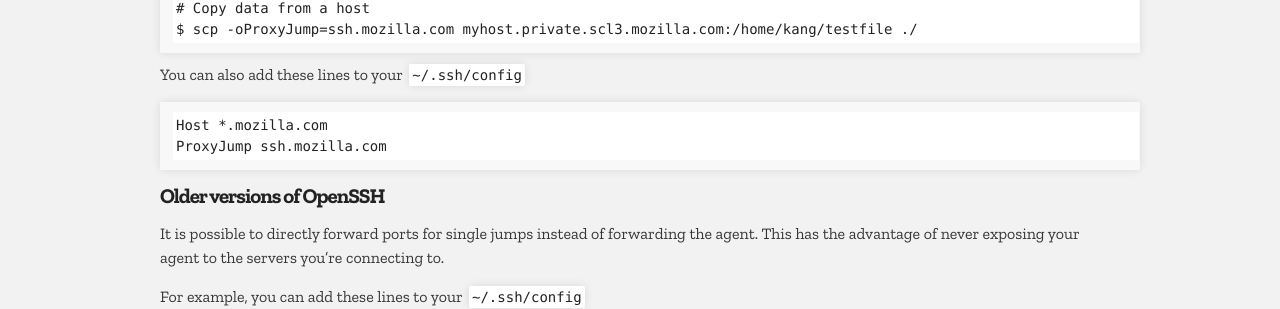
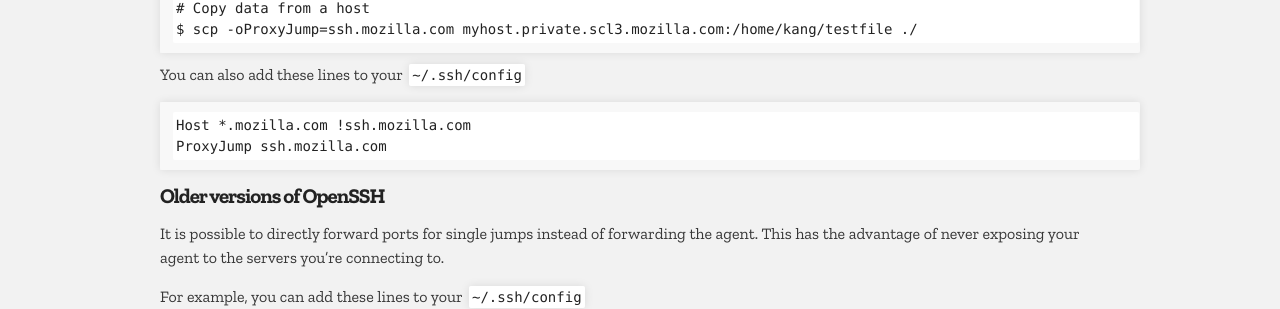
Before and after one commit to mozilla/infosec.mozilla.org, a Jekyll site: the page built from docs/guidelines/openssh.md, in a window 1280 px wide and 900 px high, scrolled down 8367 px. Shown: the part 143-452 px from the top of the window. Built offline with Jekyll 4.4.1, drawn with Linux system fonts in a browser that asks for light colours; the repository's description, which GitHub fills in, is left out.

Commit message:
Fix "fork bomb" setting where you'd loop connect to the jumphost ;-)

````diff
--- a/docs/guidelines/openssh.md
+++ b/docs/guidelines/openssh.md
@@ -392,7 +392,7 @@ $ scp -oProxyJump=ssh.mozilla.com myhost.private.scl3.mozilla.com:/home/kang/tes
 You can also add these lines to your `~/.ssh/config`
 
 ```
-Host *.mozilla.com
+Host *.mozilla.com !ssh.mozilla.com
 ProxyJump ssh.mozilla.com
 ```
 
````
